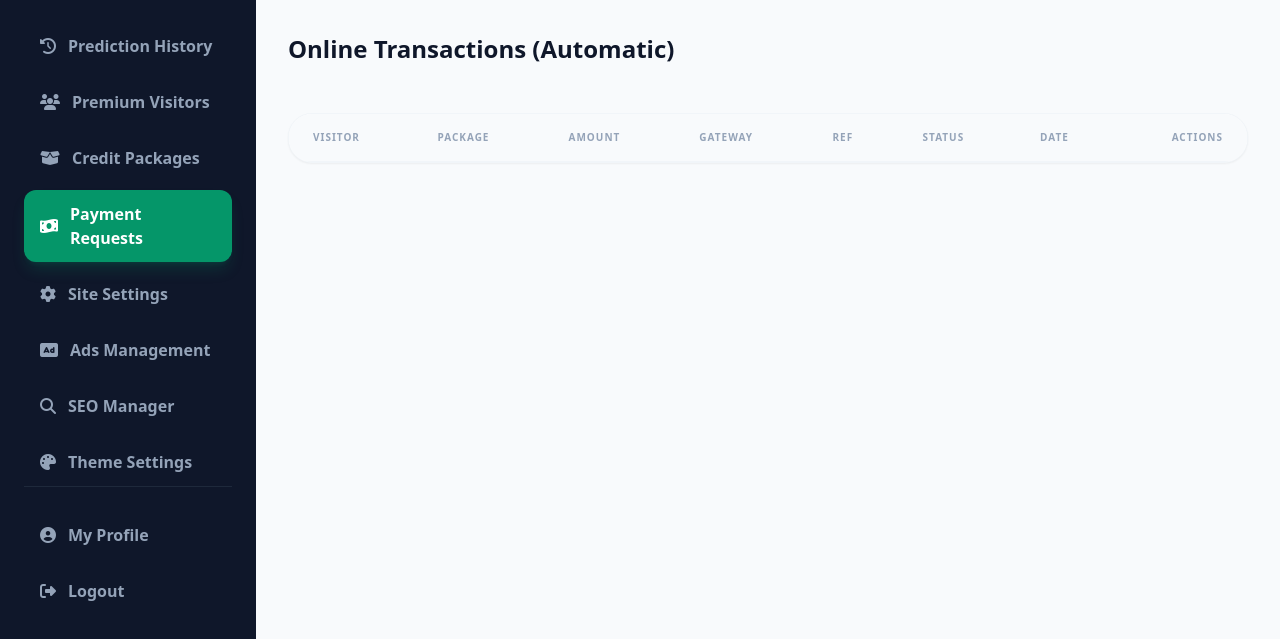
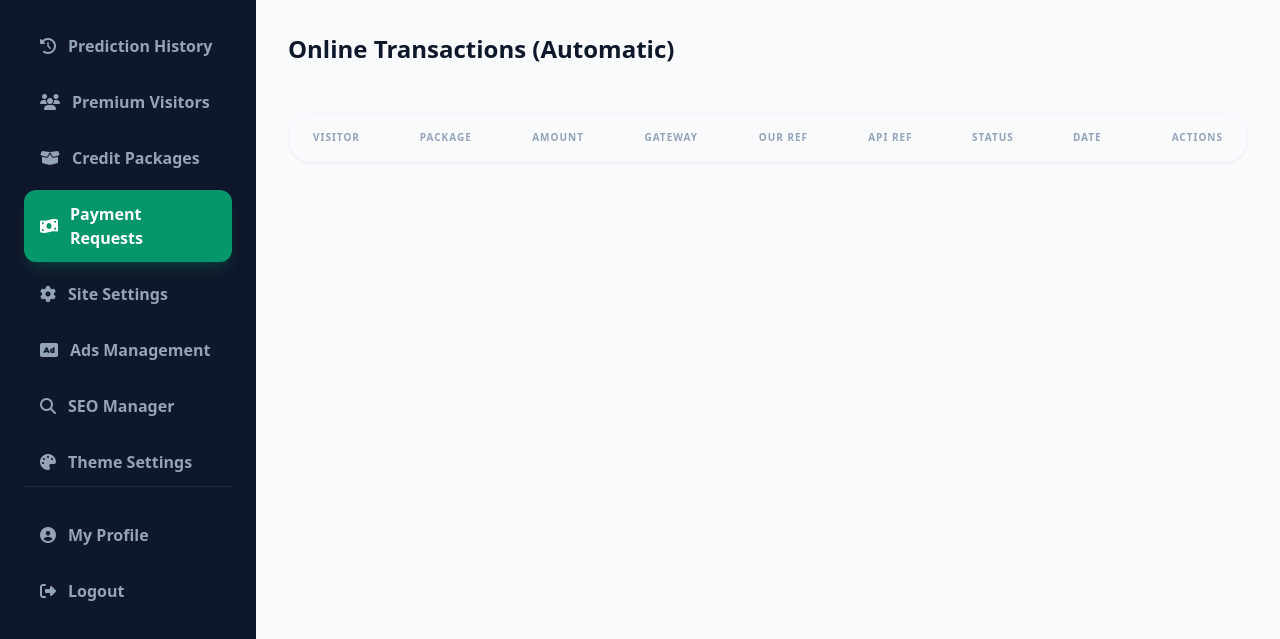
Before and after one commit to philmorehost/ai-predict, a PHP site: page /admin/payments.php in a window 1280 px wide. Shown: the part 257-896 px from the top of the page. Run offline with PHP 8.4, Linux system fonts and the light colour scheme; the visitor is signed in with stand-in values (Sample User, id 1); data comes from the database, SQL or seed files in the repository; data that the repository does not hold is empty; some libraries are stand-ins or nearby versions.

Commit message:
Add api_ref column to online_transactions and update verification logic
- Updated `ensureDatabaseTablesExist` in `includes/functions.php` to add `api_ref` column.
- Modified `api/payment.php` to store external provider references for Paystack, Flutterwave, and PayPal.
- Updated `api/beewave_webhook.php` to capture the BeeWave native reference.
- Enhanced `admin/payments.php` to display the API Reference in the transactions dashboard.

Co-authored-by: philmorehost <10132335+philmorehost@users.noreply.github.com>

```diff
--- a/admin/payments.php
+++ b/admin/payments.php
@@ -134,7 +134,8 @@ $online_payments = $conn->query("SELECT ot.*, v.user_id, v.email, cp.name as pac
                 <th class="px-6 py-4 text-[10px] font-black text-slate-400 uppercase tracking-widest">Package</th>
                 <th class="px-6 py-4 text-[10px] font-black text-slate-400 uppercase tracking-widest">Amount</th>
                 <th class="px-6 py-4 text-[10px] font-black text-slate-400 uppercase tracking-widest">Gateway</th>
-                <th class="px-6 py-4 text-[10px] font-black text-slate-400 uppercase tracking-widest">Ref</th>
+                <th class="px-6 py-4 text-[10px] font-black text-slate-400 uppercase tracking-widest">Our Ref</th>
+                <th class="px-6 py-4 text-[10px] font-black text-slate-400 uppercase tracking-widest">API Ref</th>
                 <th class="px-6 py-4 text-[10px] font-black text-slate-400 uppercase tracking-widest">Status</th>
                 <th class="px-6 py-4 text-[10px] font-black text-slate-400 uppercase tracking-widest">Date</th>
                 <th class="px-6 py-4 text-[10px] font-black text-slate-400 uppercase tracking-widest text-right">Actions</th>
@@ -159,6 +160,7 @@ $online_payments = $conn->query("SELECT ot.*, v.user_id, v.email, cp.name as pac
                     <td class="px-6 py-4 text-sm font-bold text-slate-800"><?php echo $p['currency']; ?> <?php echo number_format($p['amount'], 2); ?></td>
                     <td class="px-6 py-4 text-xs font-bold text-slate-500 uppercase"><?php echo $p['gateway']; ?></td>
                     <td class="px-6 py-4 text-[10px] font-mono text-slate-400"><?php echo $p['transaction_ref']; ?></td>
+                    <td class="px-6 py-4 text-[10px] font-mono text-slate-400"><?php echo $p['api_ref'] ?: '-'; ?></td>
                     <td class="px-6 py-4 text-xs font-bold uppercase">
                         <span class="px-2 py-1 rounded-full <?php echo $p['status'] == 'pending' ? 'bg-amber-100 text-amber-600' : ($p['status'] == 'success' ? 'bg-emerald-100 text-emerald-600' : 'bg-red-100 text-red-600'); ?>">
                             <?php echo $p['status']; ?>
--- a/api/beewave_webhook.php
+++ b/api/beewave_webhook.php
@@ -42,8 +42,8 @@ if (isset($data['status']) && $data['status'] === true && isset($data['data']['s
                 $stmt_upd->execute();
 
                 // Update transaction status
-                $stmt_status = $conn->prepare("UPDATE online_transactions SET status = 'success', is_disputed = 0 WHERE id = ?");
-                $stmt_status->bind_param("i", $transaction['id']);
+                $stmt_status = $conn->prepare("UPDATE online_transactions SET status = 'success', is_disputed = 0, api_ref = ? WHERE id = ?");
+                $stmt_status->bind_param("si", $beewave_ref, $transaction['id']);
                 $stmt_status->execute();
 
                 $conn->commit();
--- a/includes/functions.php
+++ b/includes/functions.php
@@ -192,7 +192,8 @@ function ensureDatabaseTablesExist($conn) {
         'email' => "VARCHAR(255)",
         'phone' => "VARCHAR(50)",
         'is_disputed' => "TINYINT(1) DEFAULT 0",
-        'dispute_reason' => "TEXT"
+        'dispute_reason' => "TEXT",
+        'api_ref' => "VARCHAR(100)"
     ];
     foreach ($ot_cols as $col => $def) {
         $check = $conn->query("SHOW COLUMNS FROM `online_transactions` LIKE '$col'");
```
Also changed, not shown: api/payment.php (+4 -4 lines).
